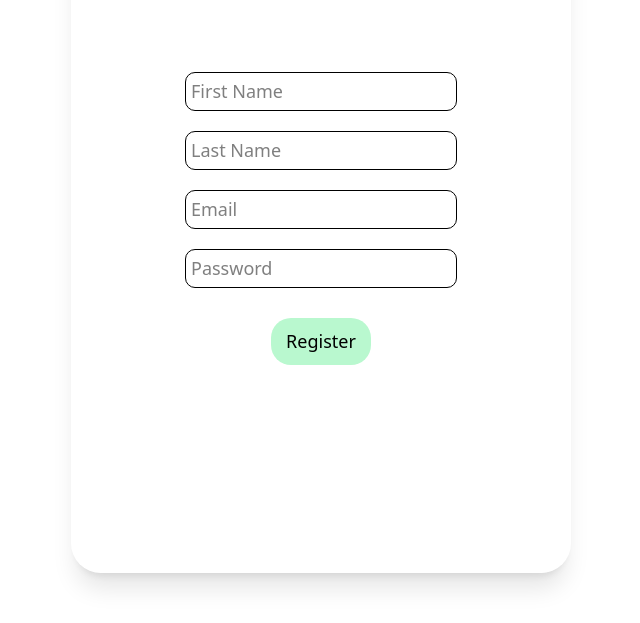
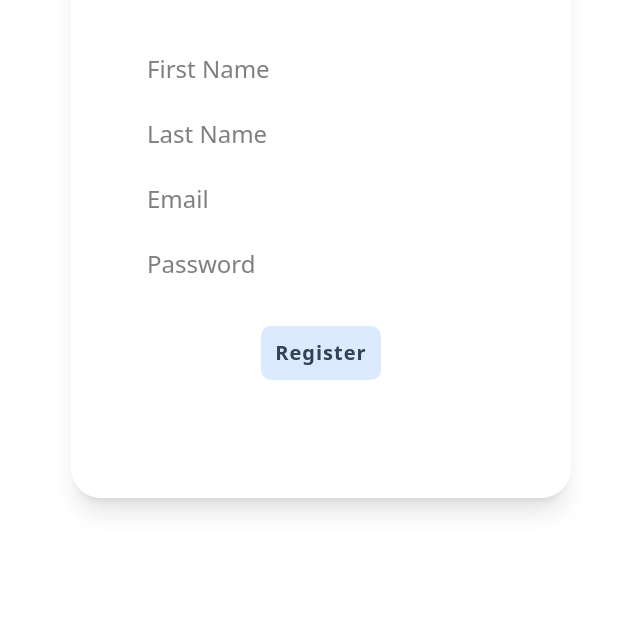
Before and after one commit to pamindu-virunjith/SKYREC-BATCH-FIVE-Frontend, a React (Vite) app in the folder cbc-frontend-batch-five/: page /register in a window 1280 px wide. Shown: the part 177-800 px from the top of the page, without its empty margins (639-1279 px from the left). Built offline with nearby package versions, Linux system fonts and the light colour scheme; no server answers; a web font is replaced by a local one.

Commit message:
resgister page UI is enhanced

```diff
--- a/cbc-frontend-batch-five/src/pages/register.jsx
+++ b/cbc-frontend-batch-five/src/pages/register.jsx
@@ -48,14 +48,14 @@ function Register() {
 
   return (
     <div className='w-full h-screen bg-[url("/login.jpg")] bg-center bg-cover flex justify-center items-center'>
-      <div className="w-[50%] h-full"></div>
-      <div className="w-[50%] h-full flex justify-center items-center">
-        <div className='w-[500px] h-[700px] backdrop-blur-sm rounded-[30px] shadow-xl flex flex-col justify-center items-center'>
-          <input onChange={(e) => { setFirstName(e.target.value) }} value={firstName} type="text" className='border-1 rounded-[10px] text-[18px] m-[10px] p-[5px] focus:outline-none' placeholder='First Name' />
-          <input onChange={(e) => { setLastName(e.target.value) }} value={lastName} type="text" className='border-1 rounded-[10px] text-[18px] m-[10px] p-[5px] focus:outline-none' placeholder='Last Name' />
-          <input onChange={(e) => { setEmail(e.target.value) }} value={email} type="email" className='border-1 rounded-[10px] text-[18px] m-[10px] p-[5px] focus:outline-none' placeholder='Email' />
-          <input onChange={(e) => { setPassword(e.target.value) }} value={password} type="password" className='border-1 rounded-[10px] text-[18px] m-[10px] p-[5px] focus:outline-none' placeholder='Password' />
-          <button type="submit" onClick={handleRegister} className='rounded-[20px] cursor-pointer p-[10px] w-[100px] bg-green-200 text-[18px] m-[20px] focus:outline-none'>Register</button>
+      <div className="w-[50%] h-full hidden md:block"></div>
+      <div className="md:w-[50%] h-[300px] flex justify-center items-center">
+        <div className='w-[300px] md:w-[500px] h-[400px] md:h-[550px] backdrop-blur-sm rounded-[30px] shadow-xl flex flex-col justify-center items-center'>
+          <input onChange={(e) => { setFirstName(e.target.value) }} value={firstName} type="text" className='border-b-3 border-white text-xl md:text-2xl m-[10px] p-[5px] focus:outline-none' placeholder='First Name' />
+          <input onChange={(e) => { setLastName(e.target.value) }} value={lastName} type="text" className='border-b-3 border-white text-xl md:text-2xl m-[10px] p-[5px] focus:outline-none' placeholder='Last Name' />
+          <input onChange={(e) => { setEmail(e.target.value) }} value={email} type="email" className='border-b-3 border-white text-xl md:text-2xl m-[10px] p-[5px] focus:outline-none' placeholder='Email' />
+          <input onChange={(e) => { setPassword(e.target.value) }} value={password} type="password" className='border-b-3 border-white text-xl md:text-2xl m-[10px] p-[5px] focus:outline-none' placeholder='Password' />
+          <button type="submit" onClick={handleRegister} className='rounded-[10px] cursor-pointer p-[10px] w-[120px] border-3 hover:border-white  bg-blue-100 border-blue-100 hover:bg-transparent text-gray-700 text-xl m-7 focus:outline-none font-extrabold  tracking-wider'>Register</button>
         </div>
       </div>
     </div>
```
